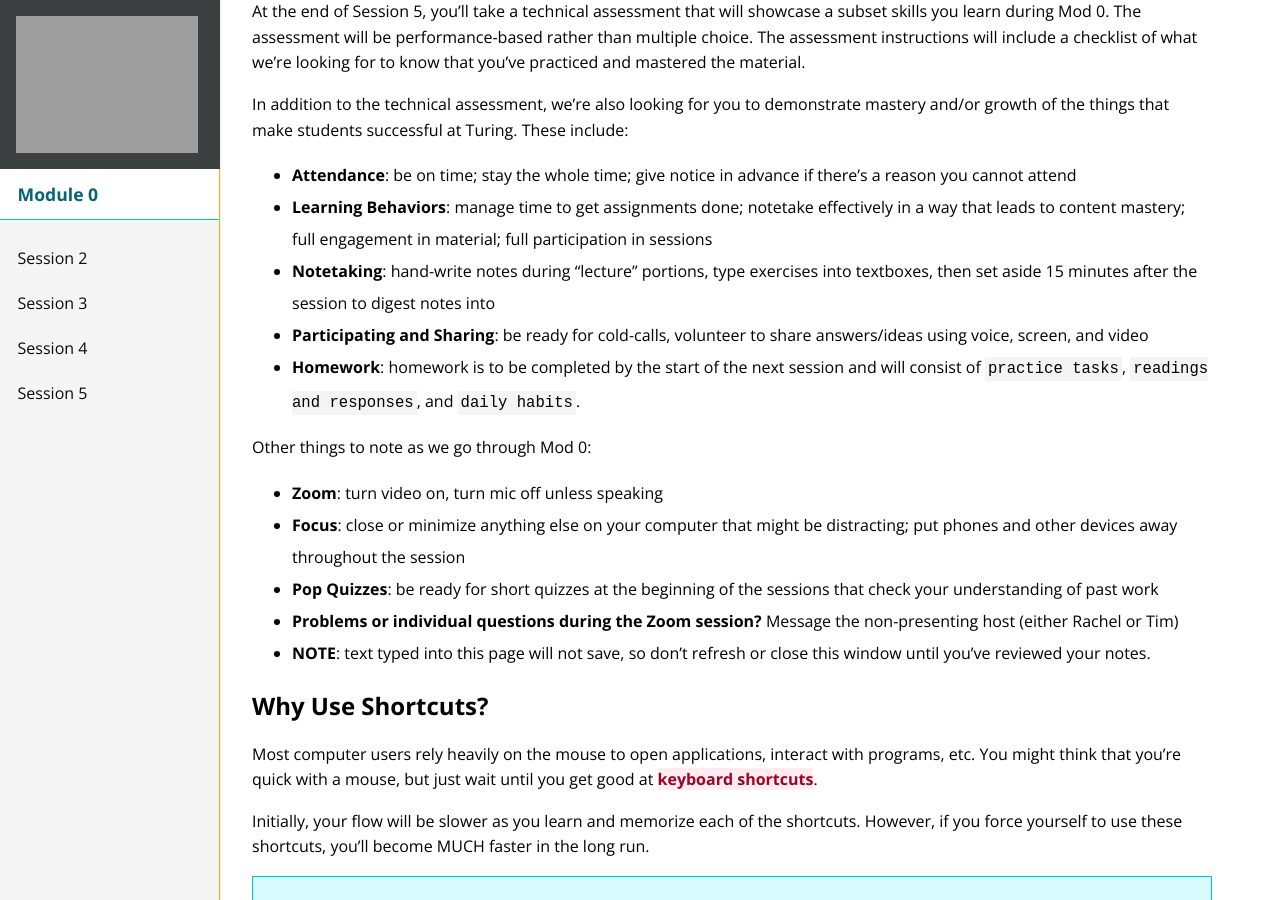
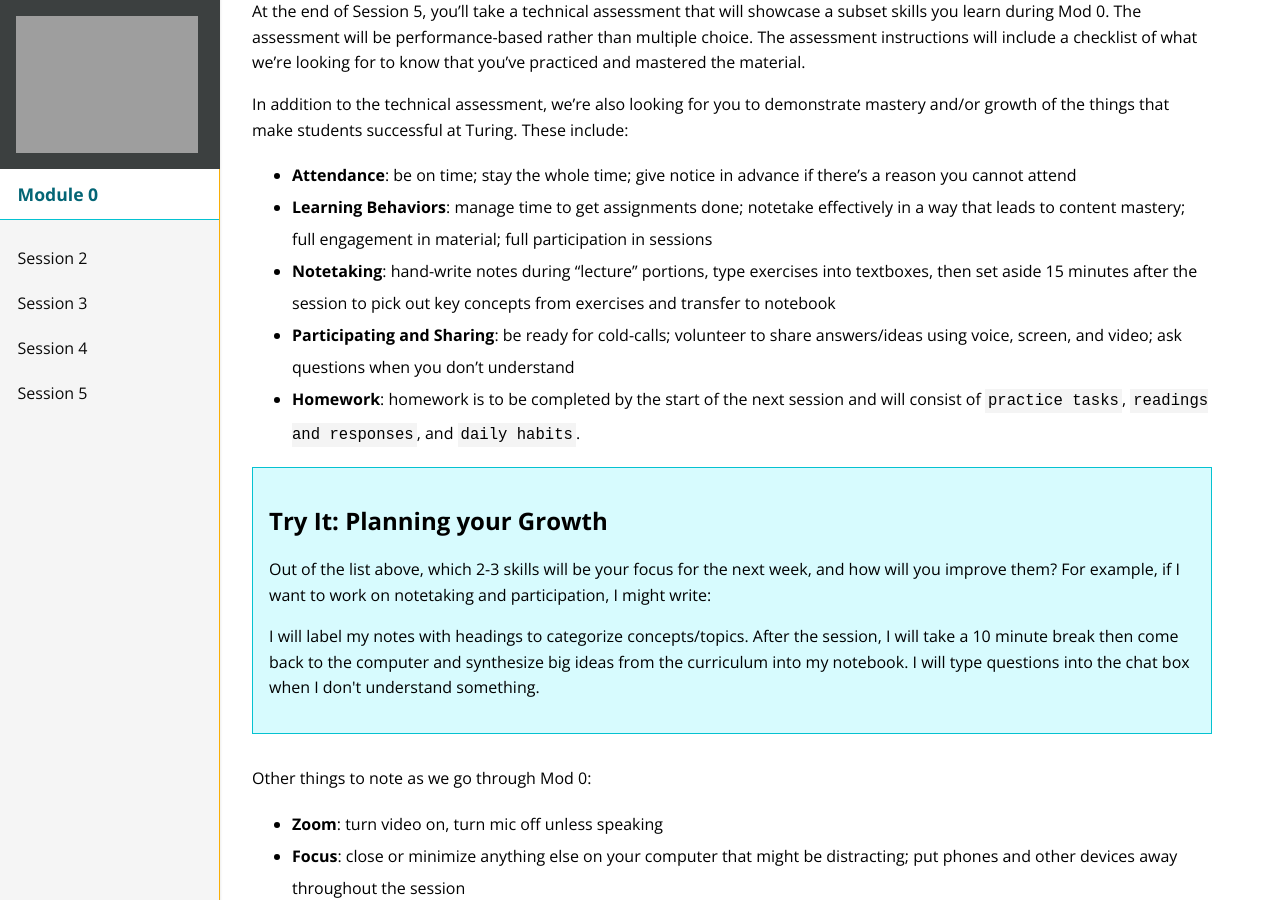
Before and after one commit to turingschool/mod-0-curriculum, a Jekyll site: the page built from session2/index.md, in a window 1280 px wide and 900 px high, scrolled down 1014 px. Built offline with Jekyll 4.4.1, drawn with Linux system fonts in a browser that asks for light colours; nearby versions of some CDN libraries.

Commit message:
more changes :)

```diff
--- a/session2/index.md
+++ b/session2/index.md
@@ -61,9 +61,15 @@ In addition to the technical assessment, we're also looking for you to demonstra
 
 - <strong>Attendance</strong>: be on time; stay the whole time; give notice in advance if there's a reason you cannot attend
 - <strong>Learning Behaviors</strong>: manage time to get assignments done; notetake effectively in a way that leads to content mastery; full engagement in material; full participation in sessions
-- <strong>Notetaking</strong>: hand-write notes during "lecture" portions, type exercises into textboxes, then set aside 15 minutes after the session to digest notes into
-- <strong>Participating and Sharing</strong>: be ready for cold-calls, volunteer to share answers/ideas using voice, screen, and video
+- <strong>Notetaking</strong>: hand-write notes during "lecture" portions, type exercises into textboxes, then set aside 15 minutes after the session to pick out key concepts from exercises and transfer to notebook
+- <strong>Participating and Sharing</strong>: be ready for cold-calls; volunteer to share answers/ideas using voice, screen, and video; ask questions when you don't understand
 - <strong>Homework</strong>: homework is to be completed by the start of the next session and will consist of `practice tasks`, `readings and responses`, and `daily habits`.
+
+<div class="try-it">
+  <h2>Try It: Planning your Growth</h2>
+  <p>Out of the list above, which 2-3 skills will be your focus for the next week, and how will you improve them? For example, if I want to work on notetaking and participation, I might write:</p>
+  <p>I will label my notes with headings to categorize concepts/topics. After the session, I will take a 10 minute break then come back to the computer and synthesize big ideas from the curriculum into my notebook. I will type questions into the chat box when I don't understand something.</p>
+</div>
 
 Other things to note as we go through Mod 0:
 
```
